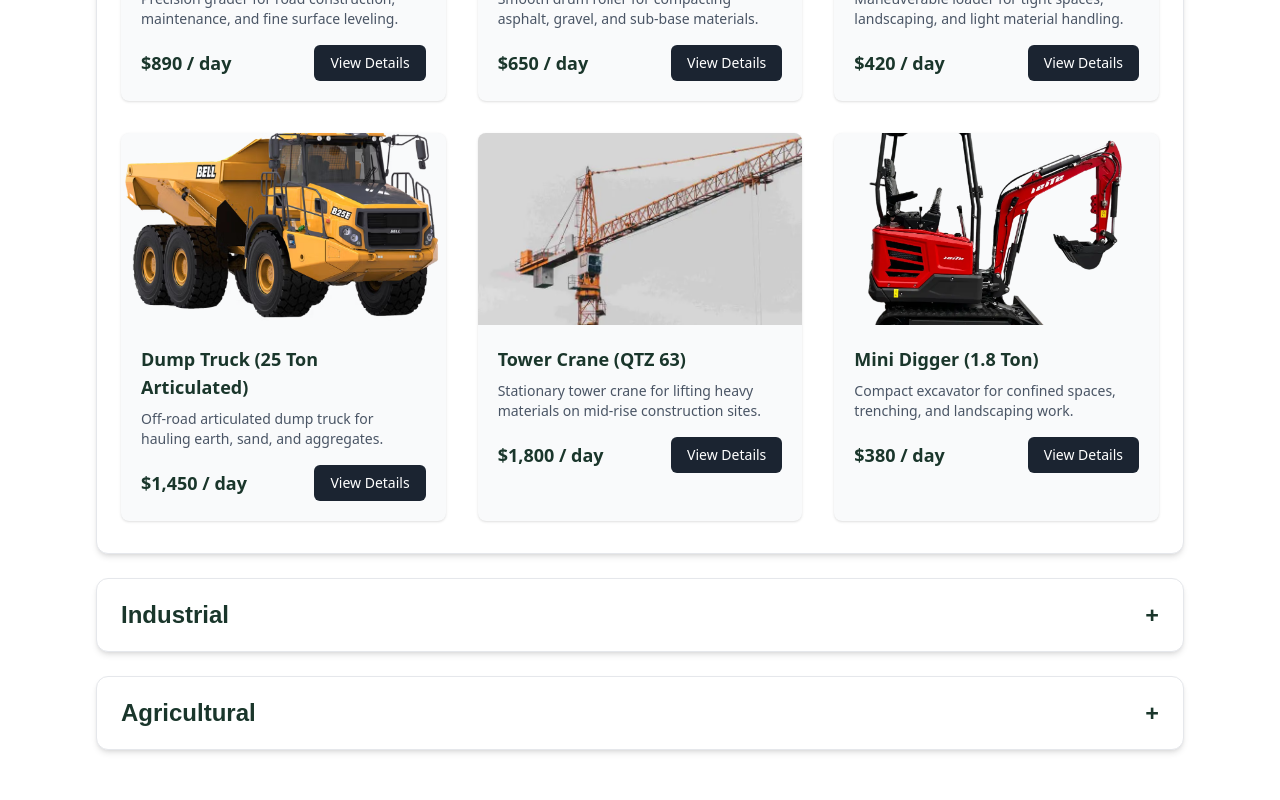
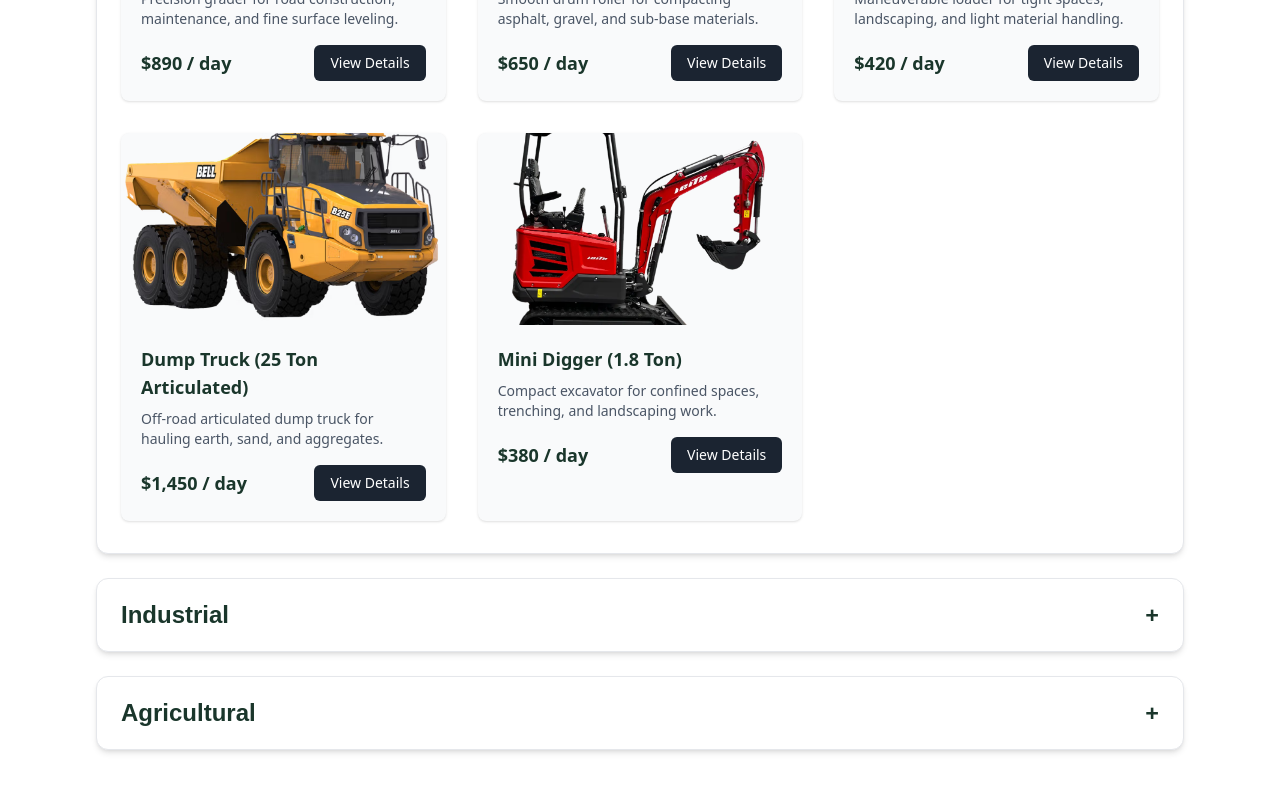
Before and after one commit to Timmy160/Construction-company, a React (Vite) app: page / in a window 1280 px wide. Shown: the part 3540-4340 px from the top of the page. Built offline with nearby package versions, Linux system fonts and the light colour scheme; a web font is replaced by a local one.

Commit message:
location

```diff
--- a/src/Components/Contact.jsx
+++ b/src/Components/Contact.jsx
@@ -39,7 +39,7 @@ const Contact = () => {
           </p>
         </motion.div>
 
-        {/* Grid: Email left (slides from left), Real Map right (slides from right) */}
+        {/* Grid: Email left, Map + address text right */}
         <div className="grid md:grid-cols-2 gap-12 items-center">
           {/* Left: Email contact */}
           <motion.div
@@ -68,16 +68,18 @@ const Contact = () => {
             </div>
           </motion.div>
 
-          {/* Right: Real Location Map (embedded Google Maps for 138 E 50th St #Tr61, New York, NY 10022) */}
+          {/* Right: Map (building-focused) + address text below */}
           <motion.div
             initial={{ opacity: 0, x: 60 }}
             whileInView={{ opacity: 1, x: 0 }}
             viewport={{ once: true }}
             transition={{ duration: 1.4, delay: 0.5, ease: "easeOut" }}
-            className="w-full h-[400px] rounded-xl overflow-hidden shadow-md border border-gray-200"
+            className="w-full"
           >
+            {/* Map – tight focus on building only, no directions/UI */}
+            <div className="w-full h-[400px] rounded-xl overflow-hidden shadow-md border border-gray-200">
               <iframe
-              src="https://www.google.com/maps/embed?pb=!1m18!1m12!1m3!1d3022.241264875!2d-73.971!3d40.755!2m3!1f0!2f0!3f0!3m2!1i1024!2i768!4f13.1!3m3!1m2!1s0x89c258f5b5b5b5b5%3A0x5b5b5b5b5b5b5b5b!2s138+E+50th+St+%23Tr61%2C+New+York%2C+NY+10022!5e0!3m2!1sen!2sus!4v1730000000000"
+                src="https://www.google.com/maps/embed?pb=!1m18!1m12!1m3!1d3022.241264875!2d-73.971!3d40.755!2m3!1f0!2f0!3f0!3m2!1i1024!2i768!4f13.1!3m3!1m2!1s0x89c258fcd305d62f%3A0xdf4391600311f0c8!2s138+E+50th+St+%23Tr61%2C+New+York%2C+NY+10022!5e0!3m2!1sen!2sus!4v1730000000000!5m2!1sen!2sus"
                 width="100%"
                 height="100%"
                 style={{ border: 0 }}
@@ -86,6 +88,12 @@ const Contact = () => {
                 referrerPolicy="no-referrer-when-downgrade"
                 title="Elliterentalhub Location - 138 E 50th St #Tr61, New York, NY 10022"
               ></iframe>
+            </div>
+
+            {/* Address text below the map */}
+            <p className="mt-4 text-center text-gray-700 text-base font-medium">
+              138 E 50th St #Tr61, New York, NY 10022
+            </p>
           </motion.div>
         </div>
       </div>
--- a/src/Components/MachineryListings.jsx
+++ b/src/Components/MachineryListings.jsx
@@ -11,7 +11,6 @@ import Grader from "../assets/IMG/Grader.jpg";
 import Roller from "../assets/IMG/Roller.jpg";
 import Loader from "../assets/IMG/Loader.jpg";
 import Truck from "../assets/IMG/Truck.jpg";
-import Crane from "../assets/IMG/Crane.jpg";
 import Digger from "../assets/IMG/Digger.jpg";
 import Handler from "../assets/IMG/Handler.jpg";
 import Generator from "../assets/IMG/Generator.jpg";
@@ -111,16 +110,6 @@ function MachineryListings() {
         image: Truck,
         details:
           "Payload capacity: 25,000 kg • Engine power: 320 hp • Heaped capacity: 15 m³",
-      },
-      {
-        id: 9,
-        name: "Tower Crane (QTZ 63)",
-        description:
-          "Stationary tower crane for lifting heavy materials on mid-rise construction sites.",
-        price: "$1,800 / day",
-        image: Crane,
-        details:
-          "Max load: 6 tons • Jib length: 50 m • Max height under hook: 40 m",
       },
       {
         id: 10,
```
Lines whose indentation alone changed are shown as unchanged.
